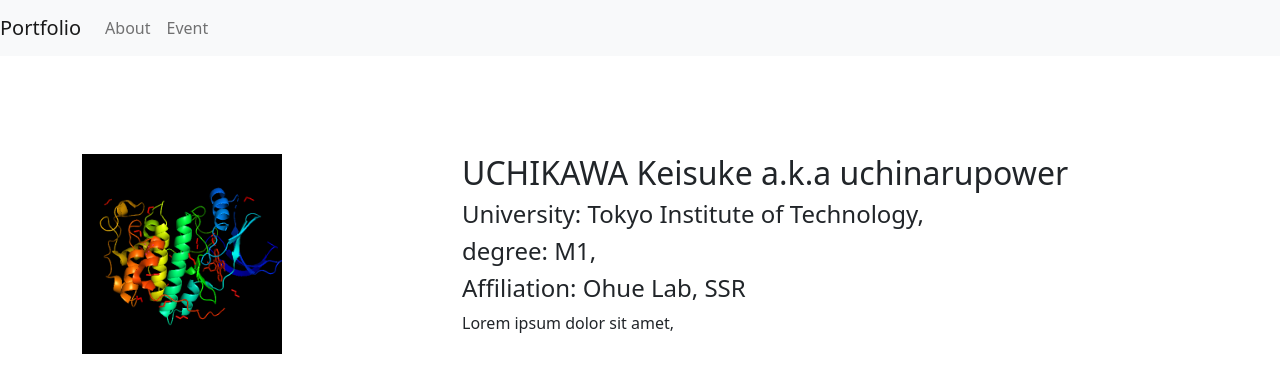
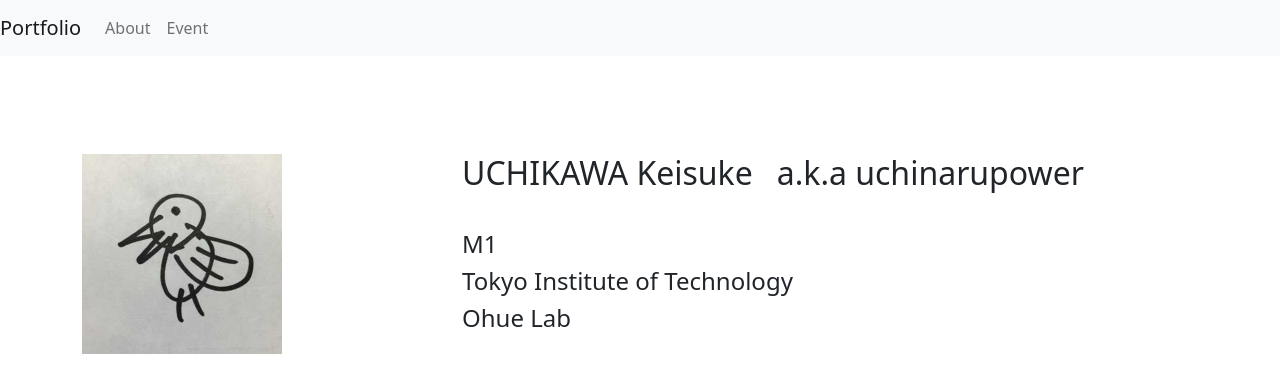
Before and after one commit to uchinarupower/my-portfolio, a React (Create React App) app: page / in a window 1280 px wide. Shown: the top 392 px of the page. Built offline with nearby package versions, Linux system fonts and the light colour scheme.

Commit message:
photo & name content OK

```diff
--- a/src/pages/About.css
+++ b/src/pages/About.css
@@ -12,6 +12,10 @@
     height: 200px;
   }
 }*/
+
+.profile-name {
+    margin-top: 30px;
+}
 
 .profile-content {
   margin-top: 30px;
@@ -28,9 +32,17 @@
         margin-top: 50px;
     }
 
-  .profile-content {
+    .profile-name {
         margin-top: 50px;
     }
+}
 
+@media (min-width: 992px){
+    .profile-nameaka {
+        margin-top: 50px;
+    }
+}
+
+@media (max-width: 768px) {
 
 }
--- a/src/pages/About.js
+++ b/src/pages/About.js
@@ -11,14 +11,23 @@ const About = () => {
             <div className="profile-img"></div> {/*写真を表示するdiv*/}
           </Col>
           <Col md={8}>
+            <Row>
+              <Col md={12} lg={"auto"}>
+                <div className="profile-name">
+                  <h2>UCHIKAWA Keisuke</h2>
+                </div>
+              </Col>
+              <Col md={12} lg={"auto"}>
+                <div className="profile-nameaka">
+                  <h2>a.k.a uchinarupower</h2>
+                </div>
+              </Col>
+            </Row>
+
             <div className="profile-content">
-              <h2>UCHIKAWA Keisuke a.k.a uchinarupower</h2>
-              <h4>University: Tokyo Institute of Technology,</h4>
-              <h4>degree: M1, </h4>
-              <h4>Affiliation: Ohue Lab, SSR</h4>
-              <p>
-                Lorem ipsum dolor sit amet,
-              </p>
+              <h4>M1 </h4>
+              <h4>Tokyo Institute of Technology</h4>
+              <h4>Ohue Lab</h4>
             </div>
           </Col>
         </Row>
```
Also changed, not shown: src/pages/profile.jpg. Lines whose indentation alone changed are shown as unchanged.
